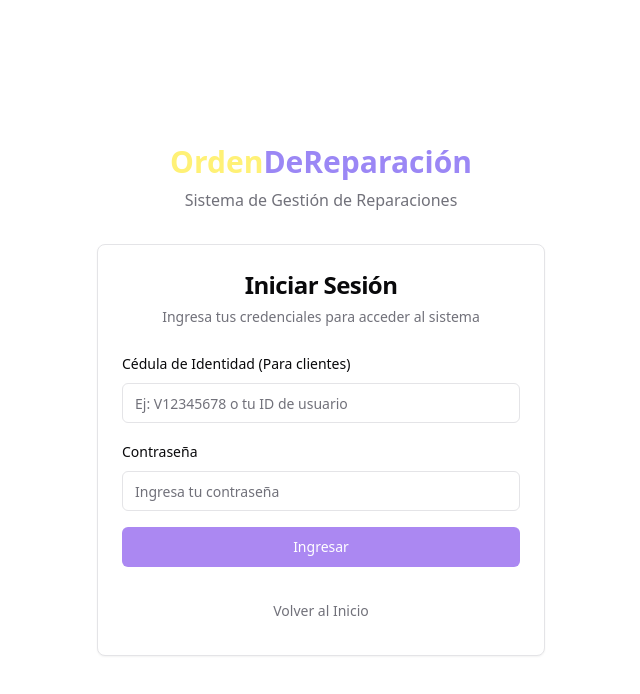
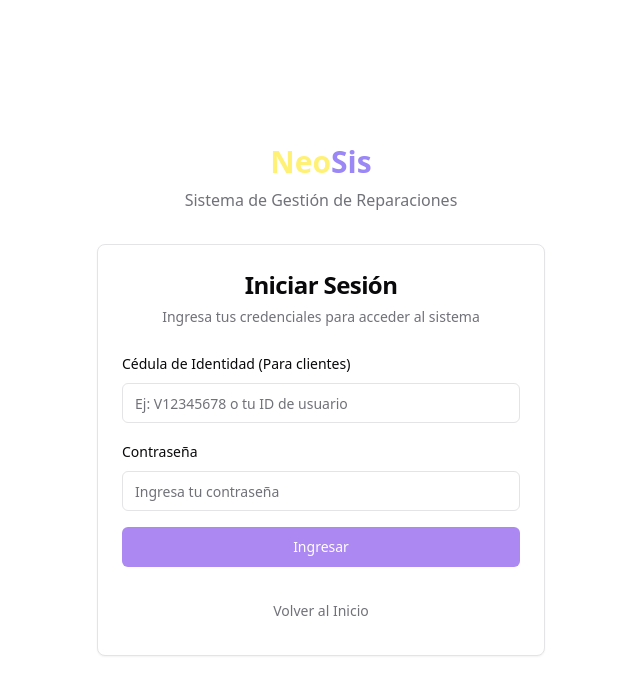
Before and after one commit to enkaizeneo/violeta-bolivar-yellow, a React (Vite) app: page /login in a window 1280 px wide. Shown: the top 694 px of the page, without its empty margins (319-959 px from the left). Built offline with nearby package versions, Linux system fonts and the light colour scheme.

Commit message:
Refactor: Replace "OrdenDeReparacion" with "NeoSis"
Replaces all instances of "OrdenDeReparacion" and "orden de reparacion" with "NeoSis" in the codebase.

```diff
--- a/index.html
+++ b/index.html
@@ -4,17 +4,17 @@
   <head>
     <meta charset="UTF-8" />
     <meta name="viewport" content="width=device-width, initial-scale=1.0" />
-    <title>OrdenDeReparación - Servicio técnico de dispositivos electrónicos</title>
+    <title>NeoSis - Servicio técnico de dispositivos electrónicos</title>
     <meta name="description" content="Servicio técnico profesional para la reparación de dispositivos electrónicos. Precios en bolivares y dólares. Garantía en todos nuestros servicios." />
-    <meta name="author" content="OrdenDeReparación" />
+    <meta name="author" content="NeoSis" />
 
-    <meta property="og:title" content="OrdenDeReparación - Servicio técnico de dispositivos electrónicos" />
+    <meta property="og:title" content="NeoSis - Servicio técnico de dispositivos electrónicos" />
     <meta property="og:description" content="Servicio técnico profesional para la reparación de dispositivos electrónicos. Precios en bolivares y dólares." />
     <meta property="og:type" content="website" />
     <meta property="og:image" content="https://lovable.dev/opengraph-image-p98pqg.png" />
 
     <meta name="twitter:card" content="summary_large_image" />
-    <meta name="twitter:site" content="@ordendereparacion" />
+    <meta name="twitter:site" content="@neosis" />
     <meta name="twitter:image" content="https://lovable.dev/opengraph-image-p98pqg.png" />
 
     <link rel="preconnect" href="https://fonts.googleapis.com">
--- a/src/components/Footer.tsx
+++ b/src/components/Footer.tsx
@@ -16,7 +16,7 @@ const Footer = () => {
         <div className="grid grid-cols-1 md:grid-cols-4 gap-8">
           <div className="md:col-span-2">
             <h3 className="text-2xl font-bold mb-4">
-              <span className="text-yellow">Orden</span>DeReparación
+              <span className="text-yellow">Neo</span>Sis
             </h3>
             <p className="mb-4 text-purple-light">
               Somos expertos en reparación y mantenimiento de equipos electrónicos con años de experiencia en el sector.
@@ -97,7 +97,7 @@ const Footer = () => {
         </div>
 
         <div className="border-t border-white/20 mt-8 pt-8 flex flex-col md:flex-row justify-between items-center">
-          <p>© {new Date().getFullYear()} OrdenDeReparación. Todos los derechos reservados.</p>
+          <p>© {new Date().getFullYear()} NeoSis. Todos los derechos reservados.</p>
           <button
             onClick={scrollToTop}
             className="mt-4 md:mt-0 bg-white/10 hover:bg-white/20 p-2 rounded-full transition-colors"
--- a/src/components/Navbar.tsx
+++ b/src/components/Navbar.tsx
@@ -16,7 +16,7 @@ const Navbar = () => {
         <div className="flex justify-between items-center">
           <div className="flex items-center">
             <h1 className="text-2xl font-bold text-purple">
-              <span className="text-yellow">Orden</span>DeReparación
+              <span className="text-yellow">Neo</span>Sis
             </h1>
           </div>
 
--- a/src/components/workshop/Header.tsx
+++ b/src/components/workshop/Header.tsx
@@ -12,7 +12,7 @@ const Header: React.FC<HeaderProps> = ({ userName, onLogout }) => {
     <header className="bg-white shadow-sm py-4 px-6">
       <div className="container mx-auto flex justify-between items-center">
         <h1 className="text-2xl font-bold text-purple">
-          <span className="text-yellow">Orden</span>DeReparación
+          <span className="text-yellow">Neo</span>Sis
         </h1>
         <div className="flex items-center gap-4">
           <span className="text-sm font-medium">Taller: {userName}</span>
--- a/src/pages/Login.tsx
+++ b/src/pages/Login.tsx
@@ -8,8 +8,8 @@ const Login = () => {
       <div className="w-full max-w-md">
         <div className="text-center mb-8">
           <h1 className="text-3xl font-bold mb-2">
-            <span className="text-yellow">Orden</span>
-            <span className="text-purple">DeReparación</span>
+            <span className="text-yellow">Neo</span>
+            <span className="text-purple">Sis</span>
           </h1>
           <p className="text-muted-foreground">Sistema de Gestión de Reparaciones</p>
         </div>
--- a/src/pages/client/ClientDashboard.tsx
+++ b/src/pages/client/ClientDashboard.tsx
@@ -131,7 +131,7 @@ const ClientDashboard = () => {
       <header className="bg-white shadow-sm py-4 px-6">
         <div className="container mx-auto flex justify-between items-center">
           <h1 className="text-2xl font-bold text-purple">
-            <span className="text-yellow">Orden</span>DeReparación
+            <span className="text-yellow">Neo</span>Sis
           </h1>
           <div className="flex items-center gap-4">
             <span className="text-sm font-medium">Cliente: {currentUser.name}</span>
```
